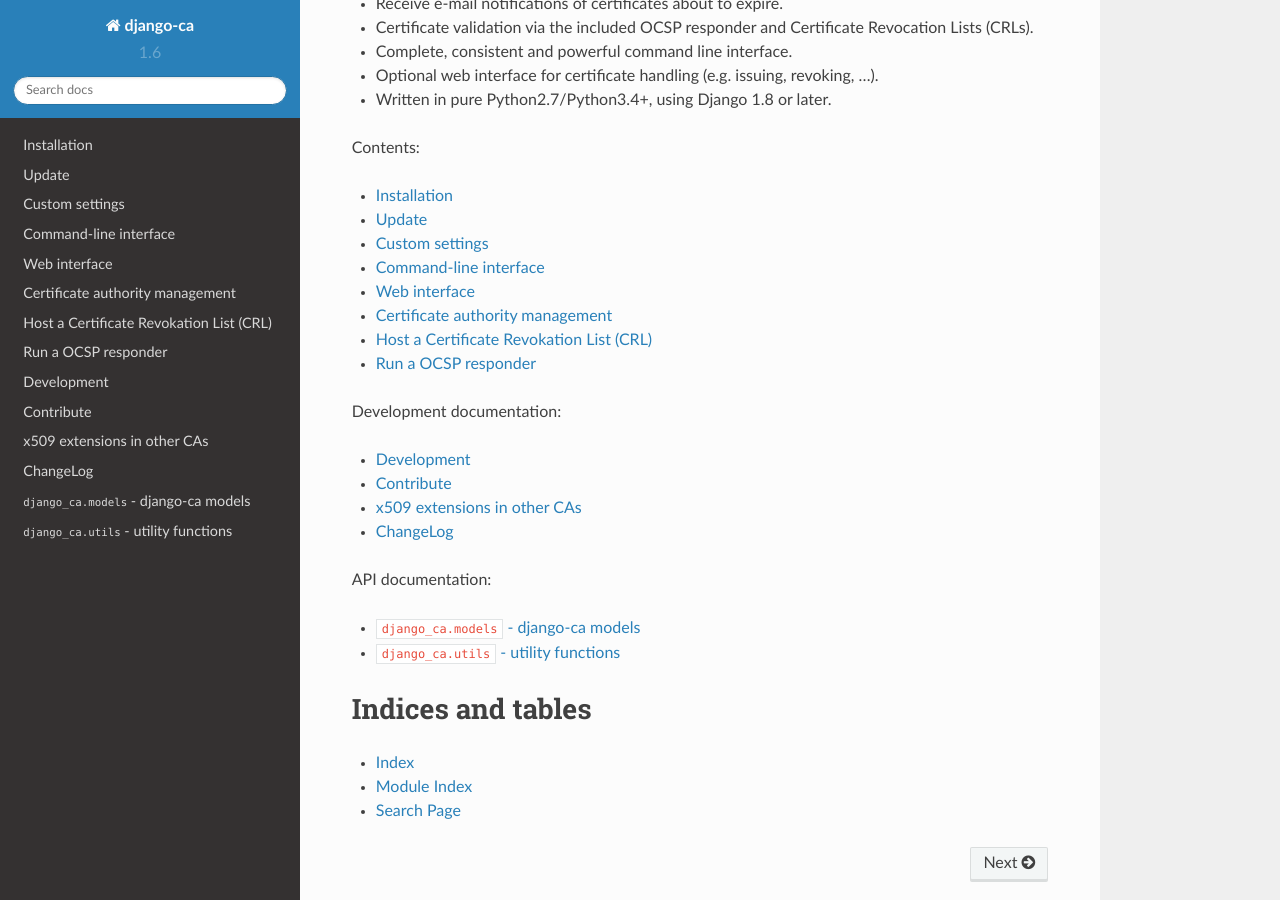
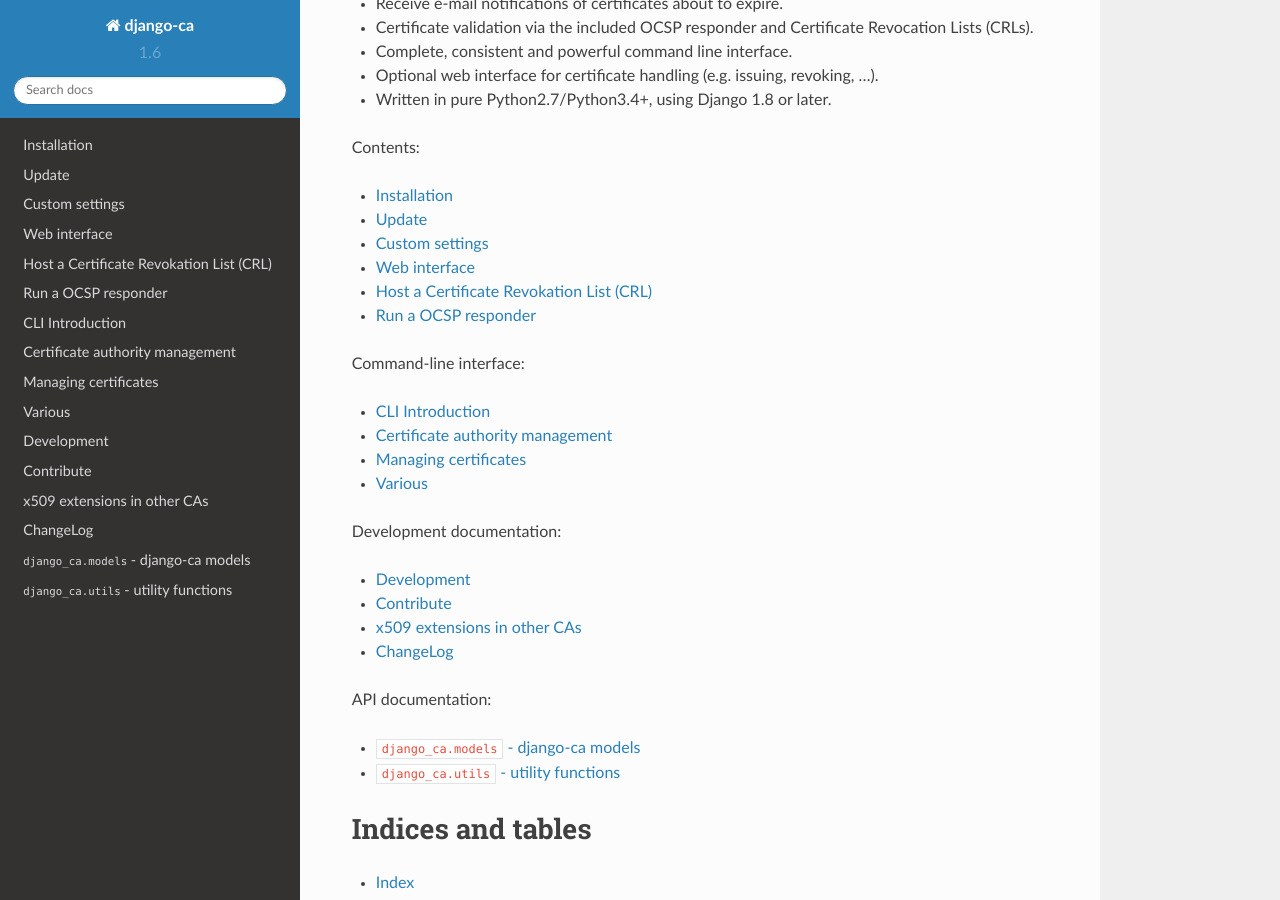
Before and after one commit to mathiasertl/django-ca, a Sphinx documentation site: the page built from docs/source/index.rst, in a window 1280 px wide and 900 px high, scrolled down 360 px. Built offline with Sphinx 7.4.7 and the Read the Docs theme 2.0.0, drawn with Linux system fonts in a browser that asks for light colours.

Commit message:
start writing more detailed cli docs

```diff
--- /dev/null
+++ b/docs/source/cli/certs.rst
@@ -0,0 +1,3 @@
+#####################
+Managing certificates
+#####################
--- /dev/null
+++ b/docs/source/cli/various.rst
@@ -0,0 +1,3 @@
+#######
+Various
+#######
--- a/docs/source/index.rst
+++ b/docs/source/index.rst
@@ -29,11 +29,19 @@
    install
    update
    settings
-   cli_interface
    web_interface
-   ca_management
    crl
    ocsp
+
+Command-line interface:
+
+.. toctree::
+   :maxdepth: 1
+
+   CLI Introduction <cli/intro>
+   cli/cas
+   cli/certs
+   cli/various
 
 Development documentation:
 
--- a/docs/source/install.rst
+++ b/docs/source/install.rst
@@ -141,6 +141,8 @@
 Please also see :doc:`ca_management` for further information on how to create certificate
 authorities. You can also run ``init_ca`` with the ``-h`` parameter for available arguments.
 
+.. _manage_py_shortcut:
+
 Create manage.py shortcut
 -------------------------
 
```
Also changed, not shown: docs/source/cli/intro.rst (renamed from docs/source/cli_interface.rst, +19 -6 lines), docs/source/cli/cas.rst (renamed from docs/source/ca_management.rst).
